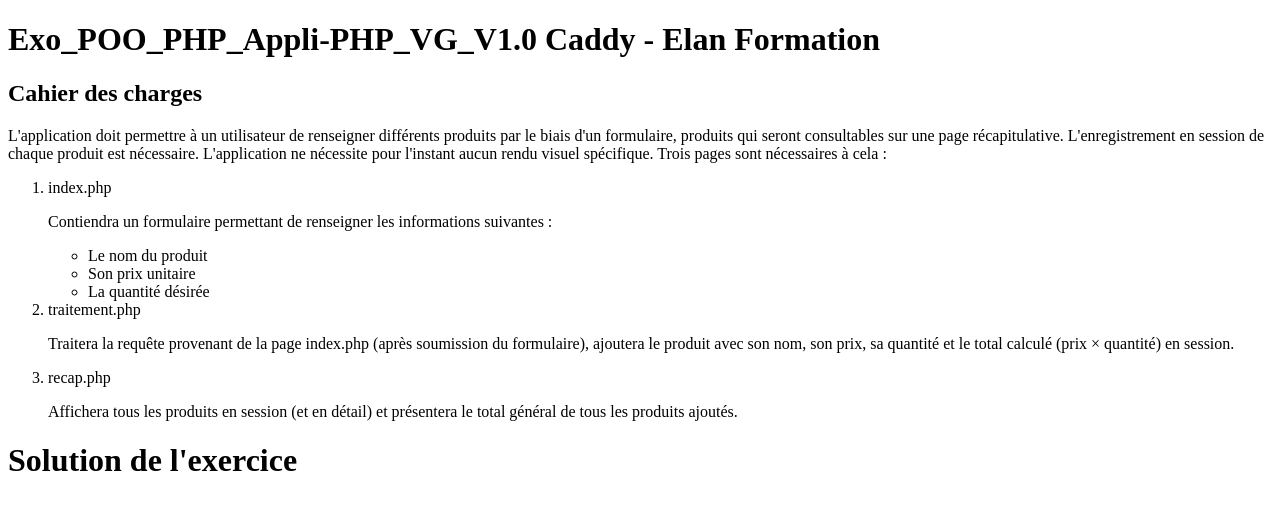
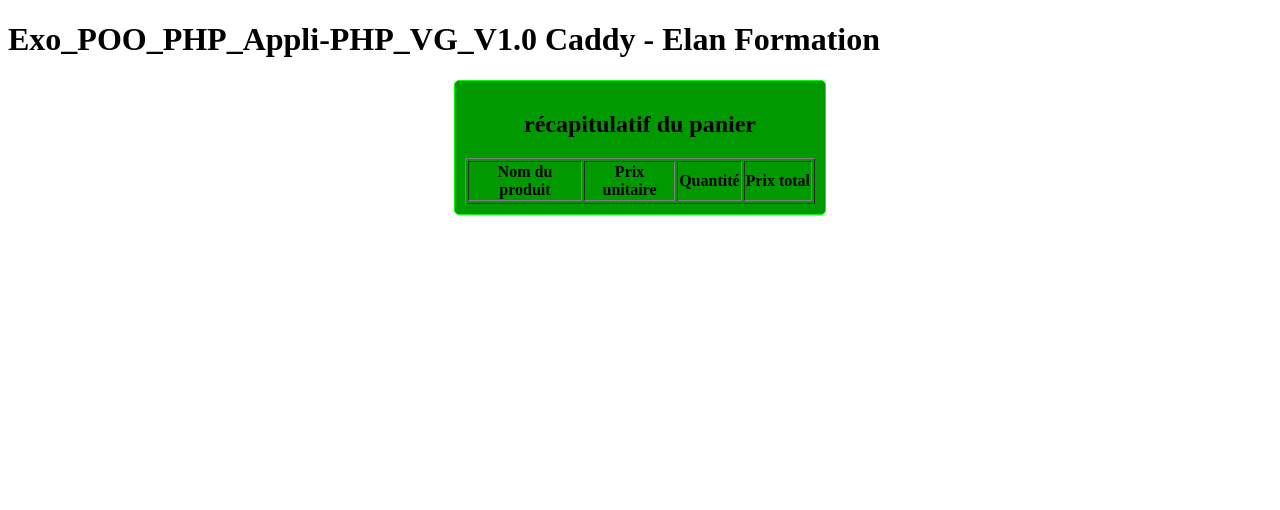
Before and after one commit to maghen2/Concepteur-Developpeur-Applications-Elan-Formation, a PHP site: page /recap.php in a window 1280 px wide. Shown: the top 510 px of the page. Run offline with PHP 8.4, Linux system fonts and the light colour scheme; lists and menus that the app fills with data are empty.

Commit message:
ajout de js/script.js pour calculer en temp réel le prix total lors de l'ajout de chaque article dans le panier

```diff
--- a/Exo_POO_PHP_Appli-PHP_VG_V1.0/index.php
+++ b/Exo_POO_PHP_Appli-PHP_VG_V1.0/index.php
@@ -11,6 +11,7 @@ spl_autoload_register(function($class){
   <head>
   <meta http-equiv="content-type" content="text/html; charset=utf-8">
   <link rel="stylesheet" href="css/style.css">
+  <script src="js/script.js"></script>
   <title>Exo_POO_PHP_Appli-PHP_VG_V1.0 Caddy - Elan Formation</title>
   </head>
   <body>
@@ -39,11 +40,11 @@ spl_autoload_register(function($class){
       </label>
 
       <label for="prix">Prix unitaire
-      <input type="number" name="prix" id="prix" required>
+      <input type="number" name="prix" id="prix" min="0" max="100" step="0.01" required>
       </label>
 
       <label for="quantite">Quantité
-      <input type="number" name="quantite" id="quantite" required>
+      <input type="number" name="quantite" min=1 id="quantite" required>
       </label>
       <label for="Prix_total" >Prix total
       <input type="number" name="Prix_total" id="Prix_total" disabled>
@@ -52,6 +53,7 @@ spl_autoload_register(function($class){
       <button type="submit" name="submit">Ajouter</button> <button type="reset" name="reset">Annuler</button>
       </label>
     </form>
+    <p><a href="recap.php">Voir le récapitulatif du panier</a></p>
     </div>
 
   <?php
--- a/Exo_POO_PHP_Appli-PHP_VG_V1.0/recap.php
+++ b/Exo_POO_PHP_Appli-PHP_VG_V1.0/recap.php
@@ -5,6 +5,7 @@ setlocale(LC_TIME, ['fr', 'fra', 'fr_FR']);
 spl_autoload_register(function($class){
   require_once("class/".$class.".php");
 });
+session_start();
 ?>
 <!DOCTYPE html>
 <html>
@@ -15,21 +16,28 @@ spl_autoload_register(function($class){
   </head>
   <body>
     <h1>Exo_POO_PHP_Appli-PHP_VG_V1.0 Caddy - Elan Formation</h1>
-<h2>Cahier des charges  </h2>
-<p>L'application doit permettre à un utilisateur de renseigner différents produits par le biais d'un formulaire, produits qui seront consultables sur une page récapitulative. L'enregistrement en session de chaque produit est nécessaire. L'application ne nécessite pour l'instant aucun rendu visuel spécifique. Trois pages sont nécessaires à cela :</p>
-<ol>
-<li>index.php </li>
-<p>Contiendra un formulaire permettant de renseigner les informations suivantes :</p>
-<ul>
-<li>Le nom du produit</li>
-<li>Son prix unitaire</li>
-<li>La quantité désirée</li>
-</ul>
-<li>traitement.php</li>
-<p>Traitera la requête provenant de la page index.php (après soumission du formulaire), ajoutera le produit avec son nom, son prix, sa quantité et le total calculé (prix × quantité) en session.</p>
-<li>recap.php</li>
-<p>Affichera tous les produits en session (et en détail) et présentera le total général de tous les produits ajoutés.</p>
-</ol>
-    <h1>Solution de l'exercice</h1>
 
+<div class="form">
+  <table border=1 collapse>
+    <caption><h2>récapitulatif du panier </h2></caption>
+    <thead>
+      <tr>
+        <th>Nom du produit</th>
+        <th>Prix unitaire</th>
+        <th>Quantité</th>
+        <th>Prix total</th>
+        </tr>
+    </thead>
   <?php
+   if(isset($_SESSION['produit'])){
+    $total = 0;
+    foreach($_SESSION['produit'] as $produit){
+      $total += $produit['Prix_total'];
+      echo "<tr> <td>".$produit['nom']."</td> <td>".$produit['prix']."€</thd> <td>".$produit['quantite']."</td> <td>".$produit['Prix_total']." €</td> </tr>";
+    }
+    echo "<tr> <th colspan=3>Total</th> <th>".$total." €</th> </tr>";
+  }
+  ?>
+
+  </table>
+</div>
```
Also changed, not shown: Exo_POO_PHP_Appli-PHP_VG_V1.0/js/script.js (added, +11 -0 lines), 2 other files.
